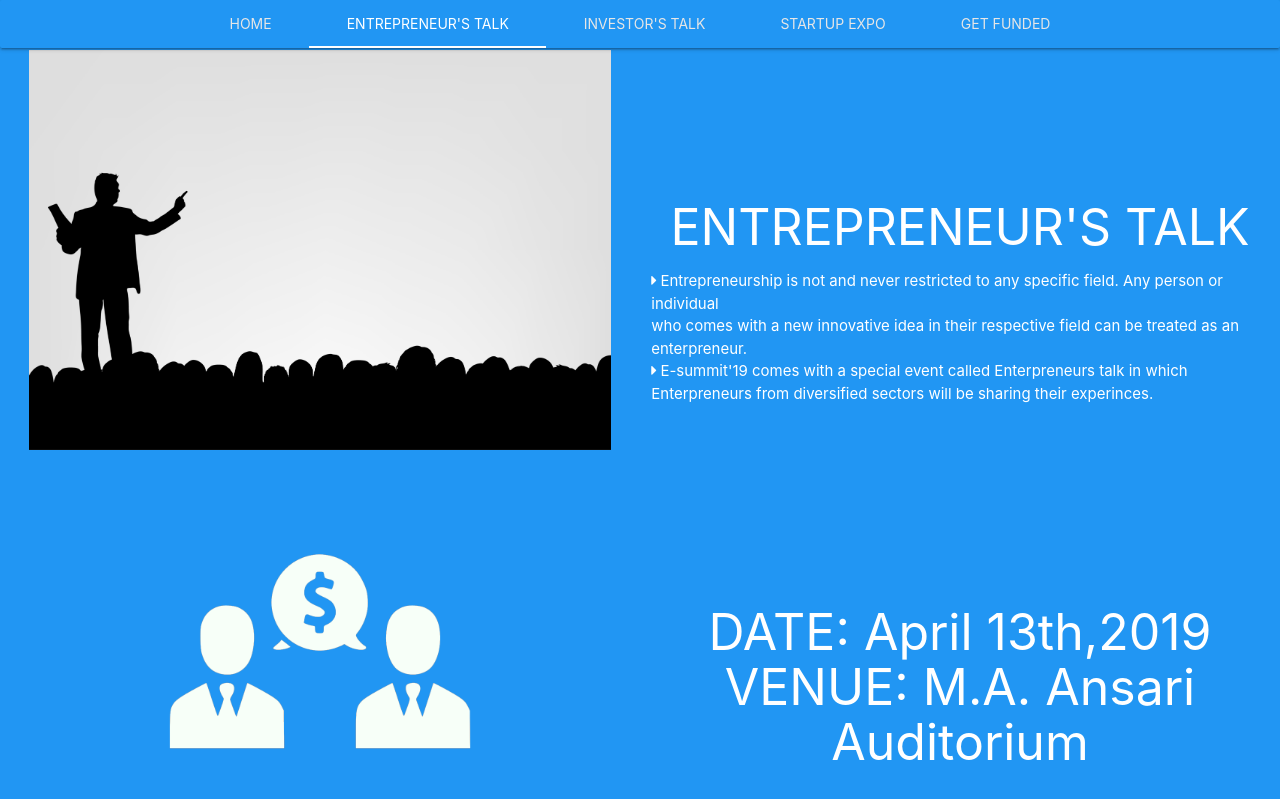
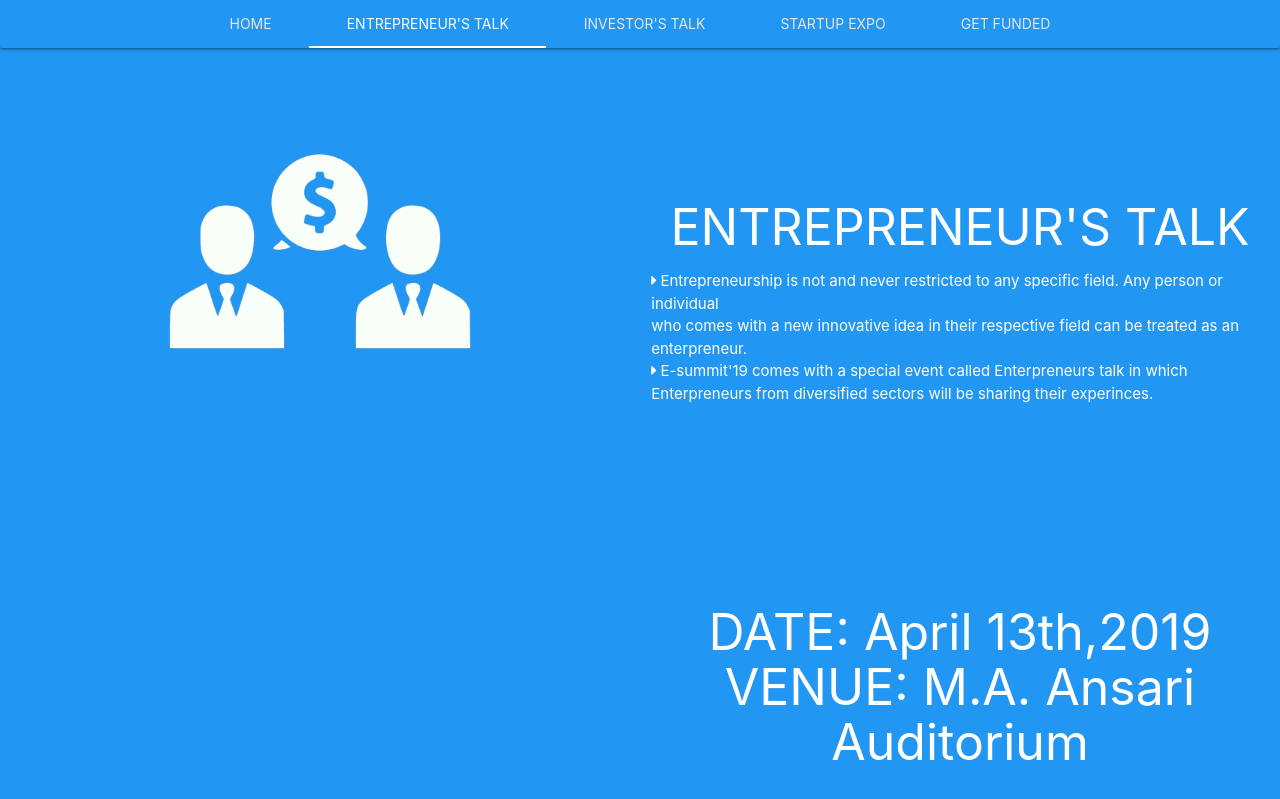
Before and after one commit to FinFO-app/emphasisO.com, a Jekyll site: the page esummit.html, which Jekyll copies as it is, in a window 1280 px wide and 900 px high. Shown: the top 799 px of the window. Built offline with Jekyll 4.4.1, drawn with Linux system fonts in a browser that asks for light colours.

Commit message:
Update esummit.html

```diff
--- a/esummit.html
+++ b/esummit.html
@@ -49,7 +49,6 @@ ul.a {list-style-type: circle;}
         <div class="row hide-on-small-and-down">
             <div class="col s12 l6 m6 center" style="height:100%;margin-top:50px">
 
-		<img src="hassan1.jpg" class="home_img">
 		<img src="assets/images/entrepreneurship_talk.png?" class="home_img">
             </div>
             <div class="col s12 l6 m6 white-text" style="height:100%">
```
